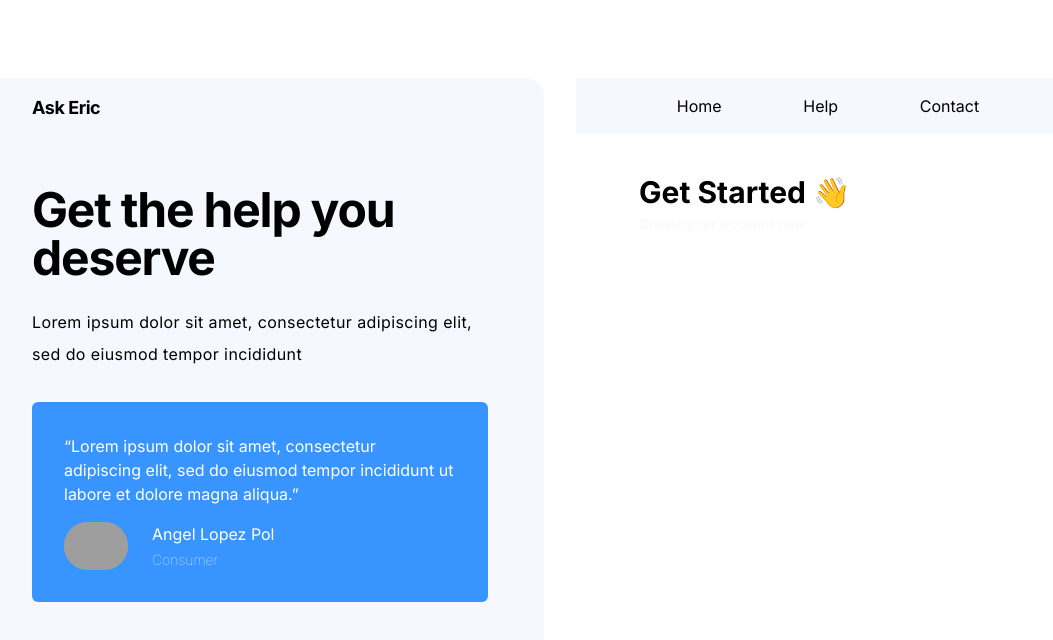
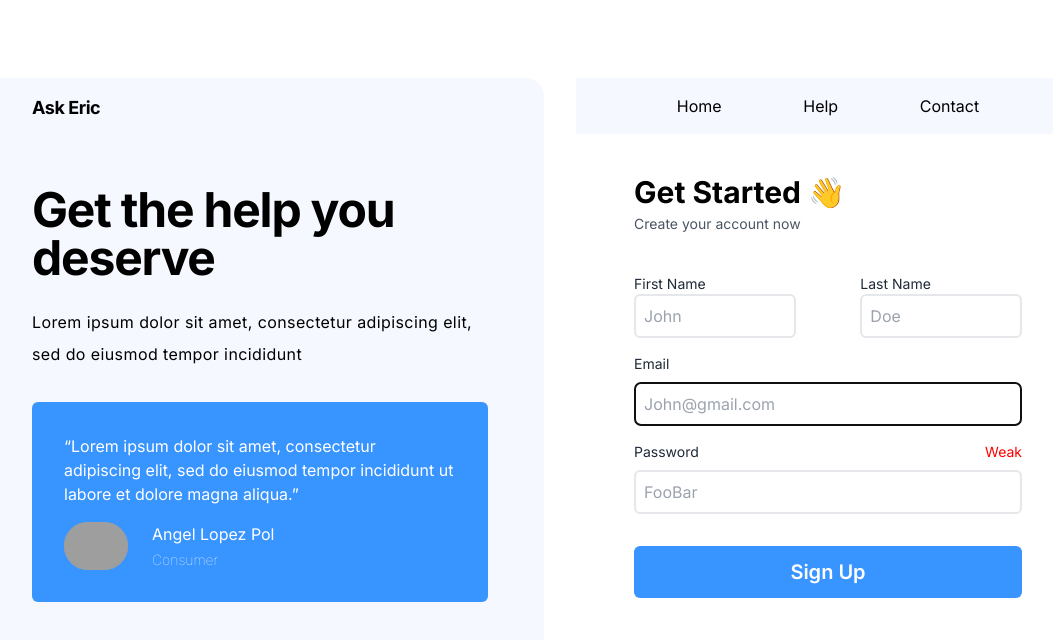
Before and after one commit to emijane/EquityEric, a React (Create React App) app in the folder client/frontend/: page / in a window 1280 px wide. Shown: the top 640 px of the page, without its empty margins (96-1149 px from the left). Built offline with nearby package versions, Linux system fonts and the light colour scheme; no server answers; grey boxes are pictures that could not be loaded; the HTML template or start-up script is replaced by a standard one.

Commit message:
Pwd strength and login stuff

```diff
--- /dev/null
+++ b/client/frontend/src/components/PasswordStrengthLabel.jsx
@@ -0,0 +1,50 @@
+import React, { useRef } from 'react'
+import { useEffect } from 'react';
+
+const PasswordStrengthLabel = ({password}) => {
+
+    // Special thanks to Terrence Aluda for the tutorial! slightly modified to conditionally render components instead of swap styles
+    // the way it works is by checking checking the complexity of the password against Regex
+    // Actually scrap that I think I might just use useEffect with pwd as a dependency
+    const strengthRef = useRef();
+    const checkStrength = (pwd) => {
+        let password = pwd;
+        let strength = 0;
+        if (password.match(`/[a-z]+/`)) {
+            strength += 1;
+            console.log(strength);
+        }
+        if (password.match(`/[A-Z]+/`)) {
+          strength += 1;
+        }
+        if (password.match(`/[0-9]+/`)) {
+          strength += 1;
+        }
+        if (password.match(`/[$@#&!]+/`)) {
+          strength += 1;
+        }
+        return strength;
+    }
+    let strongPassword = new RegExp('(?=.*[a-z])(?=.*[A-Z])(?=.*[0-9])(?=.*[^A-Za-z0-9])(?=.{8,})')
+    let mediumPassword = new RegExp('((?=.*[a-z])(?=.*[A-Z])(?=.*[0-9])(?=.*[^A-Za-z0-9])(?=.{6,}))|((?=.*[a-z])(?=.*[A-Z])(?=.*[^A-Za-z0-9])(?=.{8,}))')
+    useEffect(() => {
+
+        if (strongPassword.test(password) && password.length > 0 && strengthRef.current) {
+            strengthRef.current.style.color = 'green';
+            strengthRef.current.textContent  = 'Strong!';
+        } else if (mediumPassword.test(password)  && password.length > 0 && strengthRef.current) {
+            strengthRef.current.style.color = 'blue';
+            strengthRef.current.textContent  = 'Good';
+        } else if (strengthRef.current) {
+            strengthRef.current.style.color = 'red';
+            strengthRef.current.textContent  = 'Weak';
+        }
+    }, [password])
+  return (
+    <span ref={strengthRef} className="text-sm">
+
+    </span>
+  )
+}
+
+export default PasswordStrengthLabel
--- a/client/frontend/src/pages/Login.jsx
+++ b/client/frontend/src/pages/Login.jsx
@@ -1,4 +1,5 @@
 import React, { Component, useState } from "react";
+import AuthComponent from "../components/AuthComponent";
 import "../Login.css";
 const AuthPage = () => {
   const [tabSelection, setTab] = useState("Home");
@@ -53,18 +54,20 @@ const AuthPage = () => {
         <div className="home-help-contact-container md:px-8 flex flex-col w-full md:w-1/2 items-center rounded-xl">
           <div className="home-tabs hidden md:flex w-full py-4 justify-center items-center">
             <div className="max-w-sm 3xl:max-w-md w-4/5 flex justify-around text-md 2xl:text-xl 3xl:text-3xl 3xl:py-4 font-semi-bold">
-              <div className="">Home</div>
-              <div className="">Help</div>
-              <div className="">Contact</div>
+              <div className="cursor-pointer">Home</div>
+              <div className="cursor-pointer">Help</div>
+              <div className="cursor-pointer">Contact</div>
             </div>
           </div>
-          <div className="auth-component-sign-up mt-10 xs:min-w-sm md:min-w-md w-5/6 md:w-3/4">
-            <div className="auth-component-header">
-              <div className="hidden md:flex flex-col gap-y-1 auth-component-header-large">
-                <h3 className="flex text-3xl 2xl:text-5xl 3xl:text-6xl font-bold">Get Started 👋</h3>
-                <p className="text-cleargray text-sm">
-                  Create your account now
-                </p>
+          <div className="auth-component-sign-up mt-10 xs:min-w-sm md:min-w-md w-5/6 md:w-full">
+            <div className="auth-component-header flex flex-col items-center">
+              <div className="w-5/6 px-4" >
+                <div className="hidden md:flex flex-col gap-y-1 auth-component-header-large">
+                  <h3 className="flex text-3xl 2xl:text-5xl 3xl:text-6xl font-bold text-center">Get Started 👋</h3>
+                  <p className="text-gray-600 text-sm">
+                    Create your account now
+                  </p>
+                </div>
               </div>
               <div className="md:hidden auth-component-header-small mt-2 flex flex-col gap-y-2 items-center">
                 <h3 className="flex text-4xl font-bold">Ask Eric</h3>
@@ -74,6 +77,9 @@ const AuthPage = () => {
                 </p>
               </div>
             </div>
+            <div className="auth-component-body w-full flex flex-col items-center">
+              <AuthComponent mode="signup"/>
+            </div>
           </div>
         </div>
       </div>
--- a/client/frontend/tailwind.config.js
+++ b/client/frontend/tailwind.config.js
@@ -7,6 +7,7 @@ module.exports = {
     extend: {
       colors: {
         'cleargray': '#F5F8FF',
+        'themeblue': '#3894FF',
       },
       screens: {
         'sm': '640px',
```
